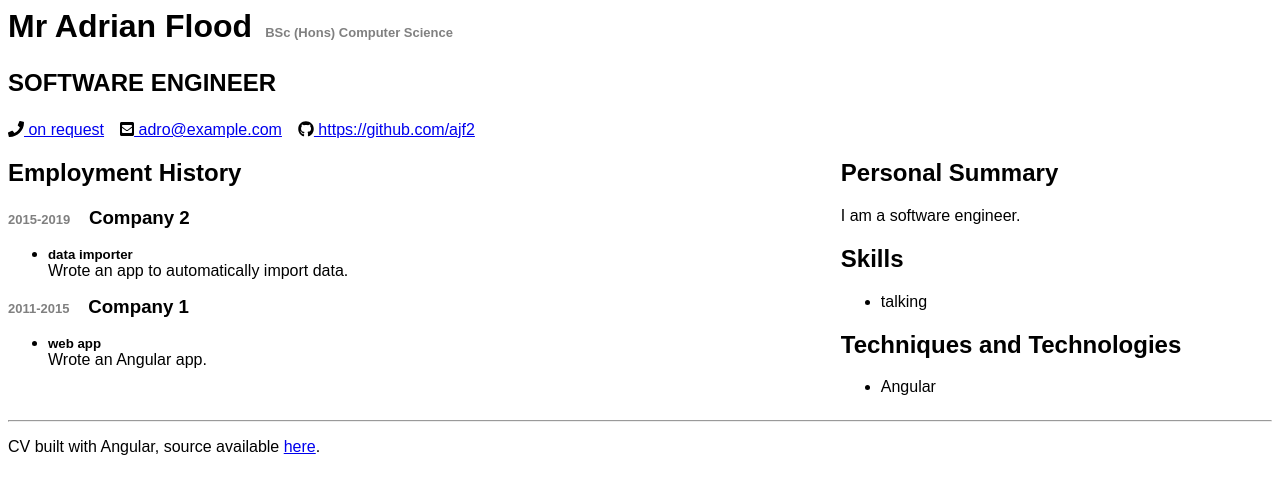
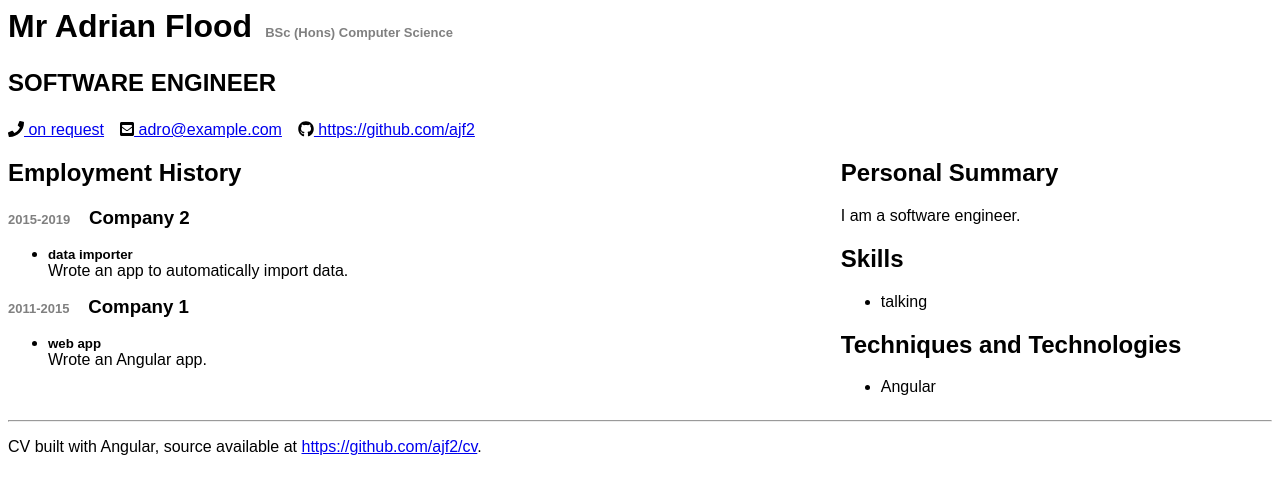
Before and after one commit to ajf2/cv, an Angular app: page / in a window 1280 px wide. Shown: the top 494 px of the page. Built offline with nearby package versions, Linux system fonts and the light colour scheme.

Commit message:
Made source link printable.

```diff
--- a/src/app/footer/footer.component.html
+++ b/src/app/footer/footer.component.html
@@ -1,2 +1,2 @@
 <hr>
-<p>CV built with Angular, source available <a href="https://github.com/ajf2/cv">here</a>.</p>
+<p>CV built with Angular, source available at <a href="https://github.com/ajf2/cv">https://github.com/ajf2/cv</a>.</p>
```
